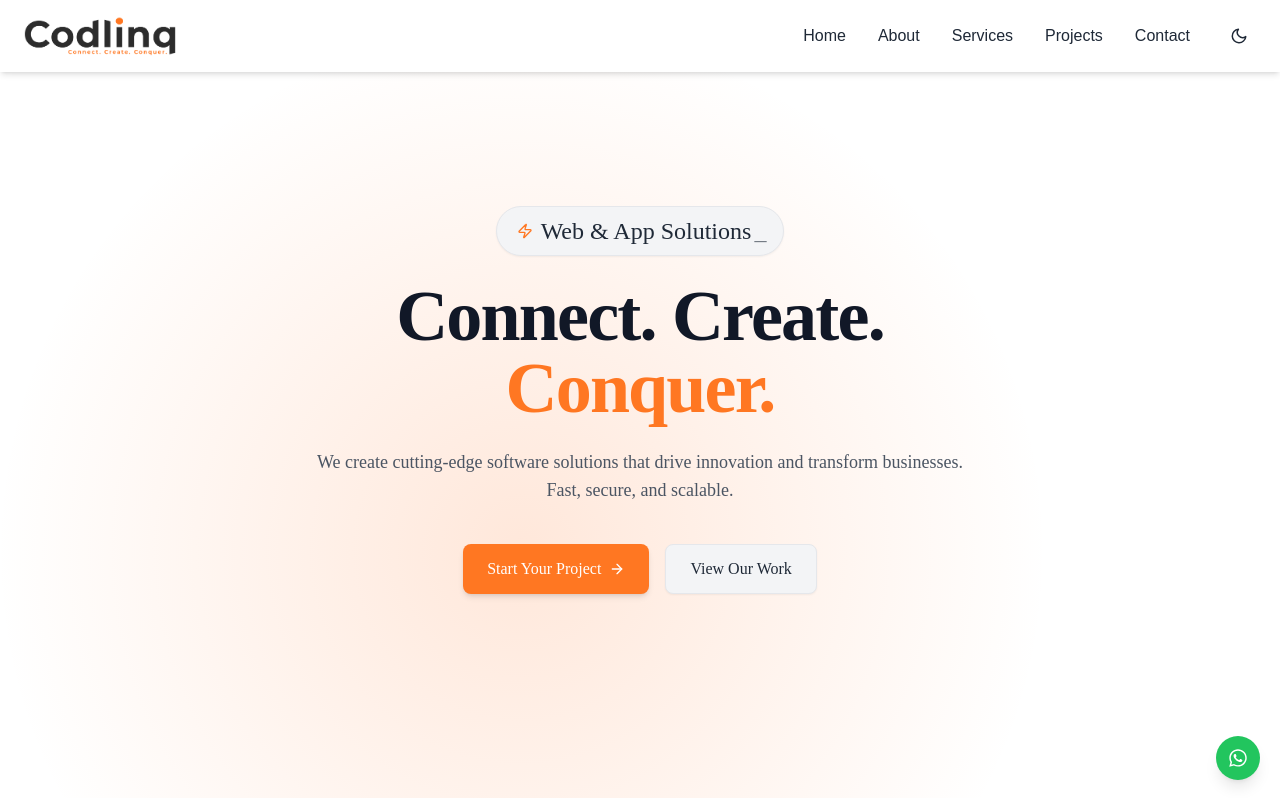
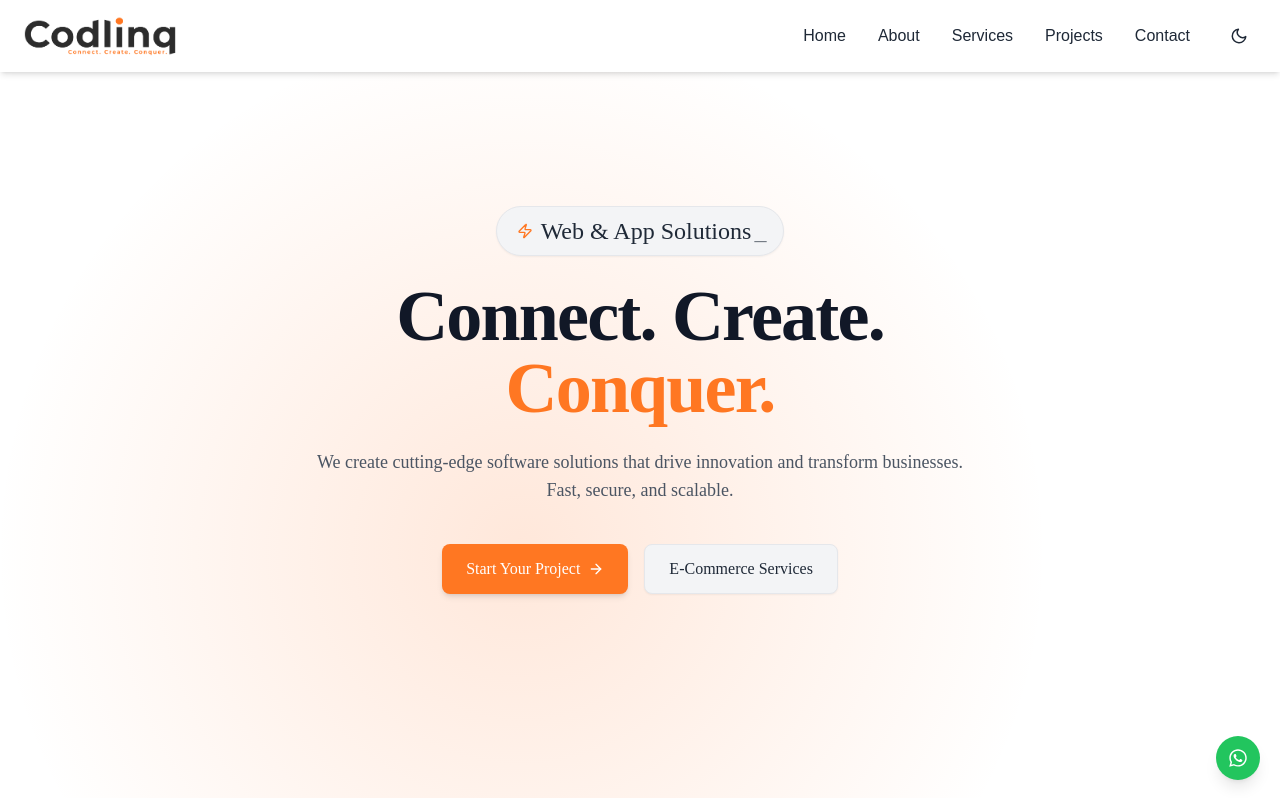
Before and after one commit to codlinq-technologies/codlinq, a React (Vite) app: page / in a window 1280 px wide. Shown: the top 798 px of the page. Built offline with nearby package versions, Linux system fonts and the light colour scheme.

Commit message:
update home

```diff
--- a/src/sections/Home.jsx
+++ b/src/sections/Home.jsx
@@ -121,10 +121,10 @@ const Home = () => {
         </a>
 
         <a
-          href="#projects"
+          href="e-commerce"
           className="flex items-center justify-center px-6 py-3 rounded-lg bg-gray-100 dark:bg-[#1b1b1b] text-gray-800 dark:text-gray-200 font-medium text-base hover:bg-gray-200 dark:hover:bg-[#2b2b2b] transition-colors shadow-sm border border-gray-200 dark:border-gray-700"
         >
-          View Our Work
+          E-Commerce Services
         </a>
       </motion.div>
     </section>
```
